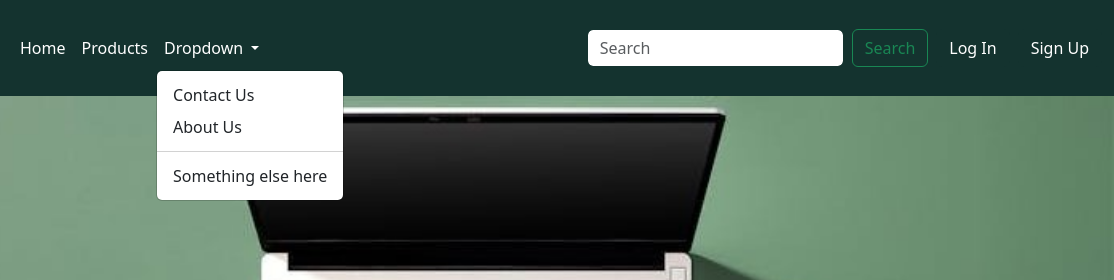
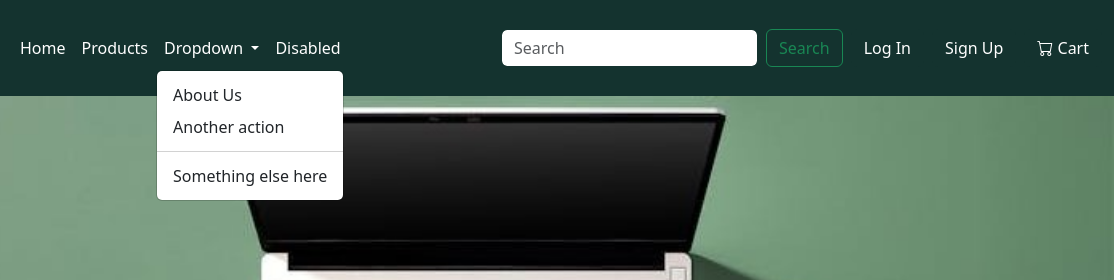
Before and after one commit to GeorgeZa01/ARIZE---E-commerce, a plain HTML site: page index.html in a window 1280 px wide. Both pictures are taken after a click on the button "Dropdown". Shown: the top 280 px of the page, 166-1280 px from the left. Drawn offline with nearby package versions, Linux system fonts and the light colour scheme.

Commit message:
Added cart

```diff
--- a/index.html
+++ b/index.html
@@ -3,12 +3,11 @@
 <head>
     <meta charset="UTF-8">
     <meta name="viewport" content="width=device-width, initial-scale=1.0">
-    <title>Arize</title>
+    <title>Document</title>
     <link href="https://cdn.jsdelivr.net/npm/bootstrap@5.3.3/dist/css/bootstrap.min.css" rel="stylesheet" integrity="sha384-QWTKZyjpPEjISv5WaRU9OFeRpok6YctnYmDr5pNlyT2bRjXh0JMhjY6hW+ALEwIH" crossorigin="anonymous">
-
+    <!-- Bootstrap Icons CDN -->
+    <link href="https://cdn.jsdelivr.net/npm/bootstrap-icons/font/bootstrap-icons.css" rel="stylesheet">
 </head>
-
-
 <body>
     <!-- Navbar -->
     <nav class="navbar navbar-expand-lg">
@@ -32,11 +31,14 @@
                             Dropdown
                         </a>
                         <ul class="dropdown-menu">
-                            <li><a class="dropdown-item" href="#">Contact Us</a></li>
                             <li><a class="dropdown-item" href="#">About Us</a></li>
+                            <li><a class="dropdown-item" href="#">Another action</a></li>
                             <li><hr class="dropdown-divider"></li>
                             <li><a class="dropdown-item" href="#">Something else here</a></li>
                         </ul>
+                    </li>
+                    <li class="nav-item">
+                        <a class="nav-link disabled" aria-disabled="true">Disabled</a>
                     </li>
                 </ul>
                 <form class="d-flex" role="search">
@@ -46,6 +48,10 @@
                 <!-- Login/Signup Button -->
                 <button class="btn btn-primary ms-2" data-bs-toggle="modal" data-bs-target="#authModal">Log In</button>
                 <button class="btn btn-primary ms-2" data-bs-toggle="modal" data-bs-target="#authModal1">Sign Up</button>
+                <!-- Cart Icon Button -->
+                <button class="btn btn-primary ms-2">
+                    <i class="bi bi-cart"></i> Cart
+                </button>
             </div>
         </div>
     </nav>
@@ -117,16 +123,13 @@
     <img src="./Assets/imgs/hero.jpg" alt="" id="hero">
     <script src="https://cdn.jsdelivr.net/npm/bootstrap@5.3.3/dist/js/bootstrap.bundle.min.js"></script>
 
-</body>
-
     <style>
         #hero {
             width: 100%;
             height: calc(100svh - 45);
             object-fit: cover;
-        display:flex ;
+            display:flex;
             justify-content: flex-end
-
         }
         body {
             background-color: #eeeee9;
@@ -183,5 +186,5 @@
             box-shadow: 0 0 0 0.25rem rgba(20, 51, 47, 0.25); /* Green focus shadow */
         }
     </style>
-
+</body>
 </html>
```
Lines whose indentation alone changed are shown as unchanged.
